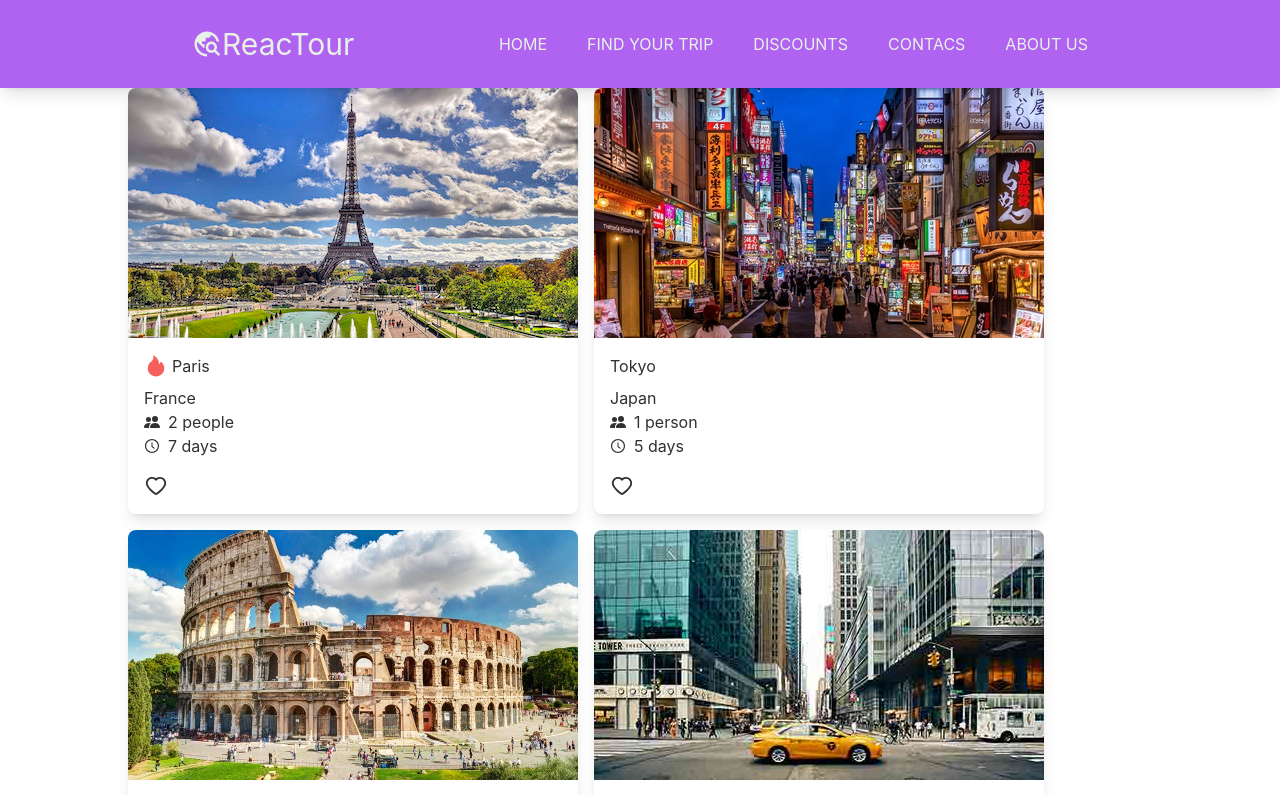
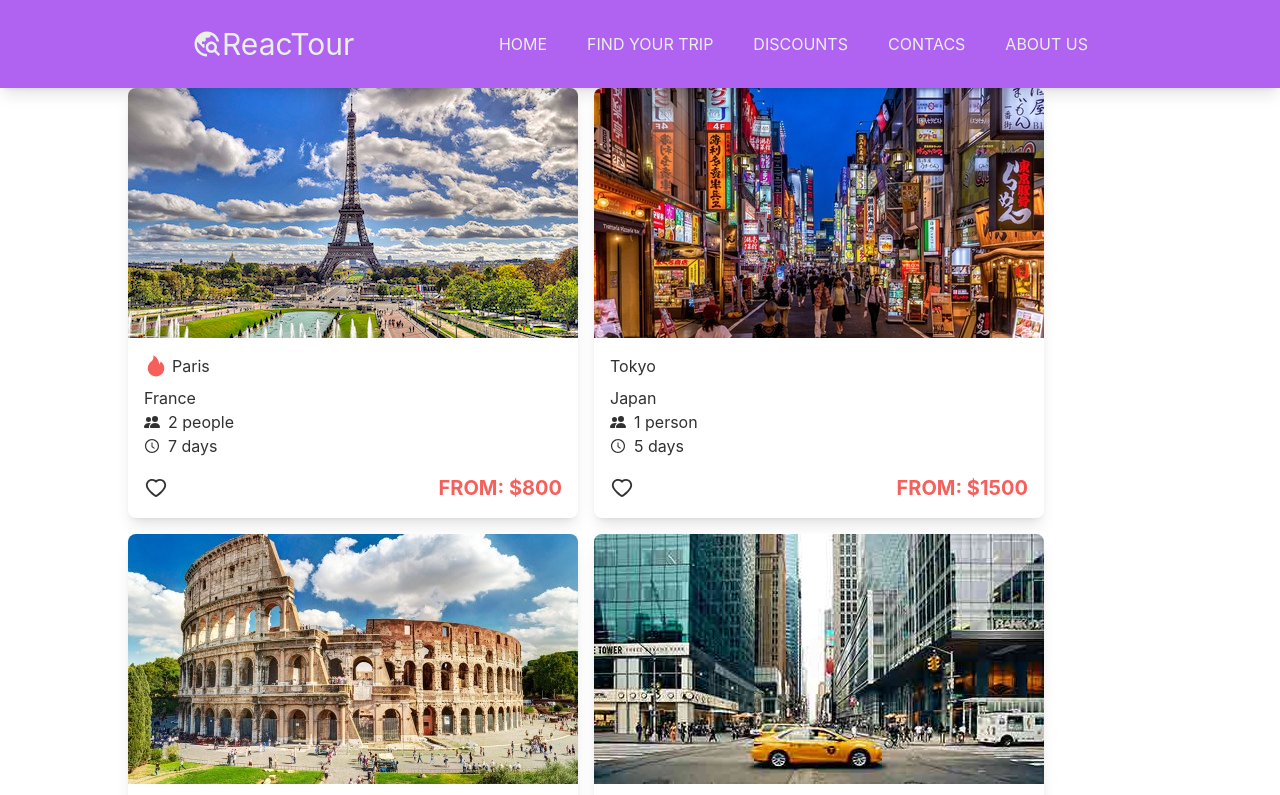
Before and after one commit to marchingbeagle/ReacTour, a React (Create React App) app: page / in a window 1280 px wide. Shown: the top 795 px of the page. Built offline with nearby package versions, Linux system fonts and the light colour scheme.

Commit message:
price added to the cards

```diff
--- a/src/components/Card/index.jsx
+++ b/src/components/Card/index.jsx
@@ -27,7 +27,7 @@ export default function Card({ trip, updateFavorite }) {
             <AiOutlineClockCircle /> {trip.time_of_trip}
           </li>
         </ul>
-        <footer className="pt-4">
+        <footer className="pt-4 flex justify-between items-center">
           {trip.favorite ? (
             <AiFillHeart
               className="cursor-pointer text-red text-2xl"
@@ -39,6 +39,7 @@ export default function Card({ trip, updateFavorite }) {
               onClick={() => updateFavorite(trip.id)}
             />
           )}
+          <span className="text-red text-xl uppercase font-bold">{`from: $${trip.price}`}</span>
         </footer>
       </div>
     </li>
```
